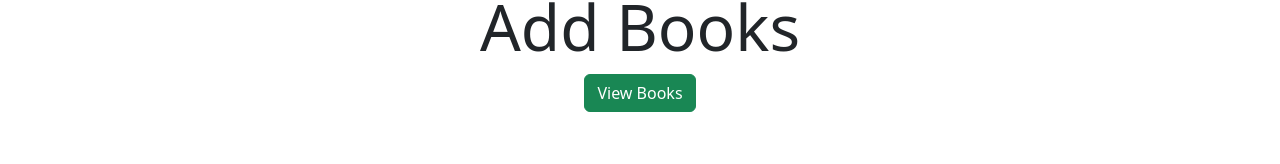
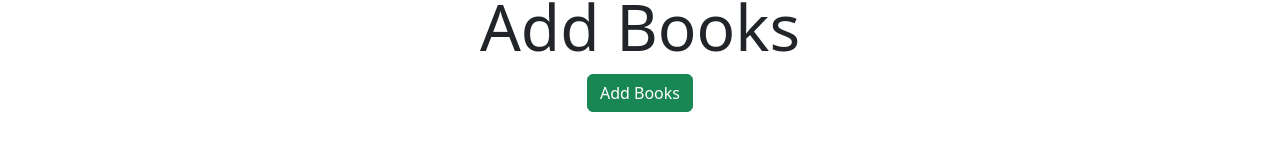
Before and after one commit to Utkarsh1612/BookList-App, a React (Vite) app: page / in a window 1280 px wide. Shown: the part 478-642 px from the top of the page. Built offline with nearby package versions, Linux system fonts and the light colour scheme.

Commit message:
debugged delete button

```diff
--- a/src/App.jsx
+++ b/src/App.jsx
@@ -1,3 +1,4 @@
+import { Link } from "react-router-dom";
 import Footer from "./components/Footer";
 import Header from "./components/Header";
 
@@ -8,13 +9,13 @@ const App = () => {
     <section className="bg-success py-5">
       <div className="text-center text-white py-5">
           <h2 className="display-3">All Books</h2>
-          <button className="btn btn-light">View Books</button>
+          <Link to={"/allbooks"} className="btn btn-light">View Books</Link>
       </div>
     </section>
     <section className="py-5">
       <div className="text-center py-5">
           <h2 className="display-3">Add Books</h2>
-          <button className="btn btn-success">View Books</button>
+          <Link to={"/addbook"} className="btn btn-success">Add Books</Link>
       </div>
     </section>
   </main>
--- a/src/pages/AllBooks.jsx
+++ b/src/pages/AllBooks.jsx
@@ -24,9 +24,11 @@ const AllBooks = () => {
   };
 
   const handleDelete = (id) => {
+    const data = JSON.parse(localStorage.getItem("books"));
+    const updatedData = data.filter((book) => book.id != id);
     const updatedBooks = books.filter((book) => book.id != id);
     setBooks(updatedBooks);
-    localStorage.setItem("books", JSON.stringify(updatedBooks));
+    localStorage.setItem("books", JSON.stringify(updatedData));
   };
 
   const filterBooks = (filter) => {
@@ -40,13 +42,13 @@ const AllBooks = () => {
     <div className="bg-success">
       <Header />
 
-      <section className="container d-flex justify-content-end mt-3">
+      <section className="container d-flex justify-content-end my-5">
           <button onClick={() => {filterBooks("All")}} className="btn btn-light">All Books</button>
           <button onClick={() => {filterBooks("Read")}} className="btn btn-light ms-4">Read Books</button>
           <button onClick={() => {filterBooks("Unread")}} className="btn btn-light ms-4">Unread Books</button>
       </section>
 
-      <main style={{height: "100%"}} className="container bg-success">
+      <main style={{height: "100%"}} className="container bg-success  mb-5">
         <div className="row">
           {books.length === 0 ? <div style={{height: "500px"}} className="d-grid justify-content-center align-items-center text-white display-6">Empty List. No Book Found!</div> : books.map((book) => (
             <div className="col-md-3 mb-3" key={book.id}>
```
